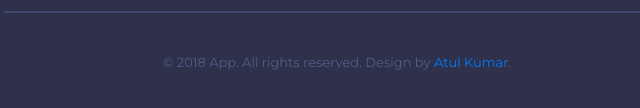
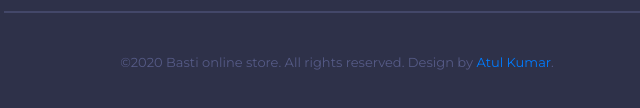
Before and after one commit to jee2020/Promation-Website, a plain HTML site: page page hindi.html in a window 1280 px wide. Shown: the part 5620-5728 px from the top of the page, 303-943 px from the left. Drawn offline with Linux system fonts and the light colour scheme.

Commit message:
Update page hindi.html
Changes in footer

```diff
--- a/page hindi.html
+++ b/page hindi.html
@@ -305,7 +305,7 @@
 
 			<span class="border-bottom-footer"></span>
 
-			<p class="copyright">&copy; 2018 App. All rights reserved. Design by <a href="https://www.instagram.com/atulchaudhary1998/" target="_blank">Atul Kumar</a>.</p>
+			<p class="copyright">&copy;2020 Basti online store. All rights reserved. Design by <a href="https://www.instagram.com/atulchaudhary1998/" target="_blank">Atul Kumar</a>.</p>
 		</div>
 	</footer>
 
```
